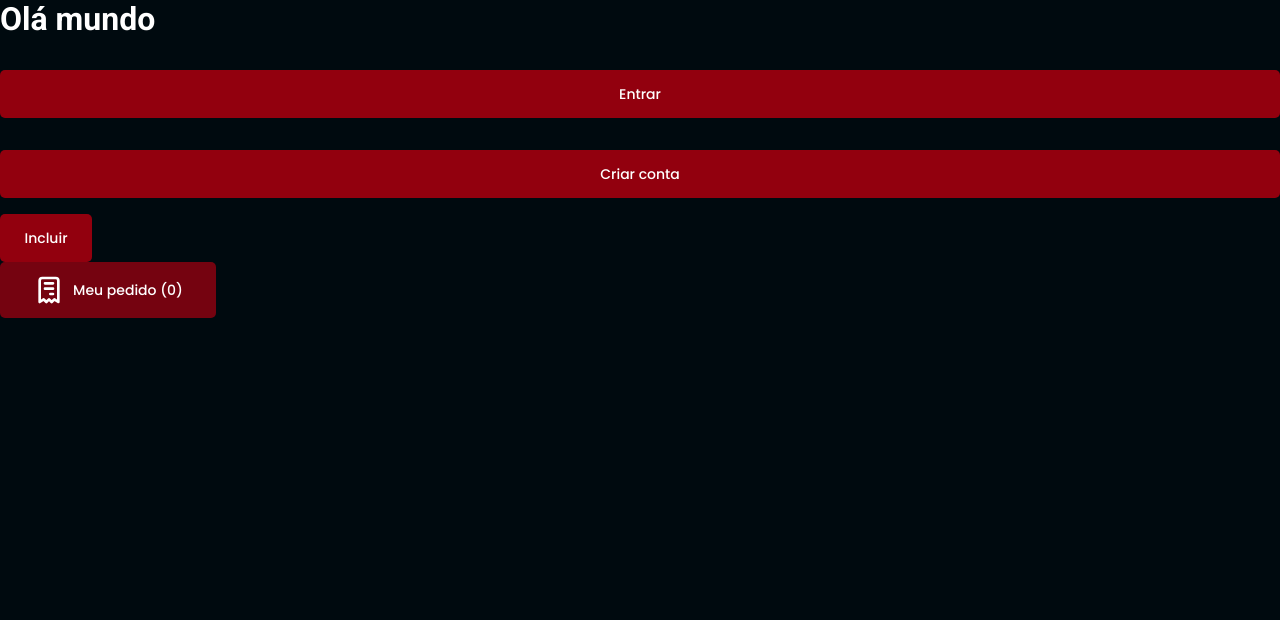
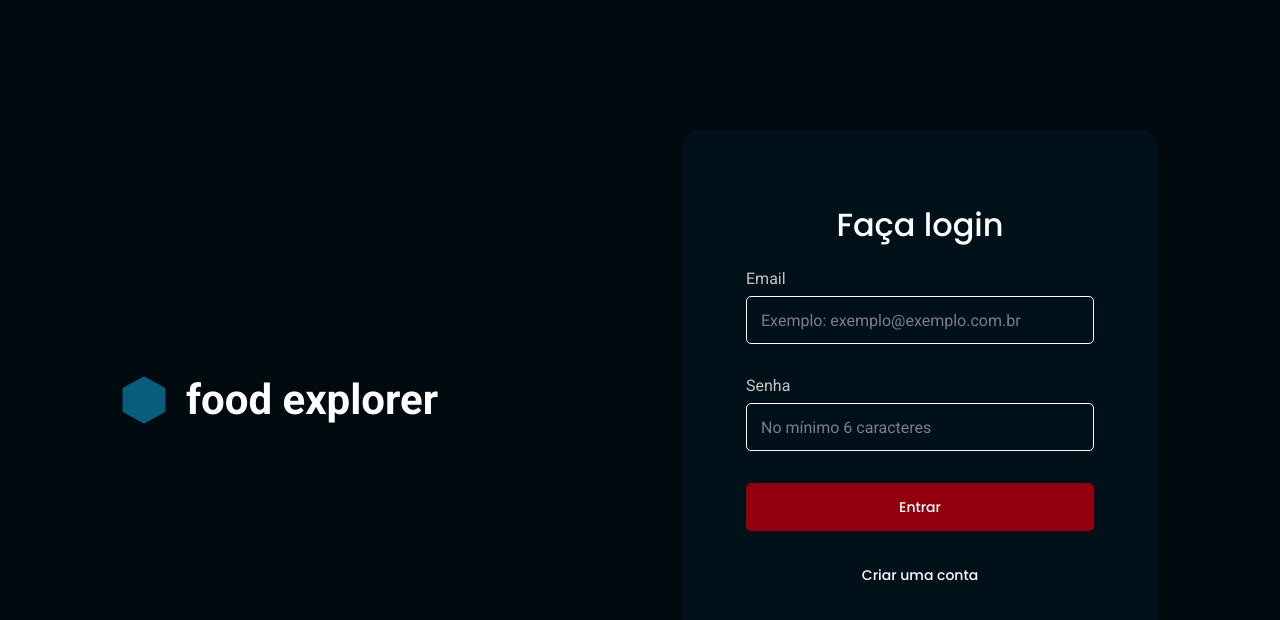
Before and after one commit to RenanFachin/RS_FoodExplorer, a React (Vite) app: page / in a window 1280 px wide. Shown: the top 620 px of the page. Built offline with nearby package versions, Linux system fonts and the light colour scheme.

Commit message:
Cria o componente INPUT e também a página SignIn

```diff
--- a/src/components/Button/styles.js
+++ b/src/components/Button/styles.js
@@ -11,7 +11,6 @@ export const Container = styled.button`
     border-radius: 5px;
 
     padding: 12px 32px;
-    margin-top: 32px;
 
     &disabled{
         opacity: 0.5;
--- /dev/null
+++ b/src/components/Input/index.jsx
@@ -0,0 +1,14 @@
+import { Container } from './styles';
+
+export function Input({label, title, icon: Icon, ...rest}){
+    return(
+        <Container>
+            <label htmlFor="{label}">
+                {title}
+            </label>
+
+            {Icon && <Icon  size={20} />}
+            <input id={label} {...rest} />
+        </Container>
+    )
+}
--- /dev/null
+++ b/src/components/Input/styles.js
@@ -0,0 +1,31 @@
+import styled from "styled-components";
+
+export const Container = styled.div`
+    width: 100%;
+
+    display: flex;
+    align-items: center;
+    flex-direction: column;
+    gap: 8px;
+
+    background-color: ${({theme}) => theme.COLORS.BACKGROUND_200};
+
+    > label{
+        width: 100%;
+        color: ${({theme}) => theme.COLORS.GRAY_100};
+    }
+
+    > input {
+        height: 48px;
+        width: 100%;
+        padding: 12px 14px;
+        color: ${({theme}) => theme.COLORS.WHITE};
+        background: transparent;
+        border-radius: 5px;
+        border: 1px solid white;
+    }
+
+    > svg {
+            margin-left: 14px;
+    }
+`;
--- a/src/pages/SignIn/index.jsx
+++ b/src/pages/SignIn/index.jsx
@@ -1,30 +1,50 @@
-import { Container } from './styles'
+import { Container, Form } from './styles'
 
 // Importanto componentes que serão utilizados na estrutura da página SignIn
-import {Button} from '../../components/Button/'
-import {AddButton} from '../../components/AddButton/'
-import {HeaderButton} from '../../components/HeaderButton/'
+import { Input } from '../../components/Input'
+import { Button } from '../../components/Button'
+
 
 export function SignIn() {
   return (
     <Container>
-      <h1>Olá mundo</h1>
 
-      <Button
-      title="Entrar"
-      // loading
+    <div>
+      <svg width="44" height="48" viewBox="0 0 44 48" fill="none" xmlns="http://www.w3.org/2000/svg">
+      <path d="M22.0318 0.216515L43.4349 12.0919V35.8426L22.0318 47.7179L0.628698 35.8426V12.0919L22.0318 0.216515Z" fill="#065E7C"/>
+      </svg>
+
+      <h1>food explorer</h1>
+    </div>
+
+      <Form>
+
+      <h2>Faça login</h2>
+
+      <Input
+      title="Email"
+      type="email"
+      label="email"
+      placeholder = "Exemplo: exemplo@exemplo.com.br"
+      required
       />
 
-      <Button
-      title="Criar conta"
+      <Input
+      title="Senha"
+      label="password"
+      type="password"
+      placeholder = "No mínimo 6 caracteres"
+      minLength = "6"
+      required
       />
 
-      <AddButton />
+      <Button title="Entrar" />
 
-      <HeaderButton
-      title="Meu pedido (0)"
-      // Lembrar de fazer uma função para alterar o (0)
-      />
+      <a>
+        Criar uma conta
+      </a>
+
+      </Form>
 
     </Container>
   )
--- a/src/pages/SignIn/styles.js
+++ b/src/pages/SignIn/styles.js
@@ -1,5 +1,48 @@
 import styled from 'styled-components'
 
 export const Container = styled.div`
+    width: 100%;
+    height: 100vh;
+
+    display: flex;
+    align-items: center;
+    justify-content: space-around;
+
+    > div{
+        display: flex;
+        align-items: center;
+        gap: 20px;
+
+        > h1 {
+            font-size: 42px;
+            line-height: 50px;
+
+        }
+    }
 
 `;
+
+export const Form = styled.form`
+
+    background-color: ${({theme}) => theme.COLORS.BACKGROUND_200};
+    min-width: 476px;
+    min-height: 540px;
+
+    padding: 64px;
+
+    display: flex;
+    flex-direction: column;
+    justify-content: center;
+    align-items: center;
+
+    gap: 32px;
+    border-radius: 16px;
+
+    >h2 {
+        font-size: 32px;
+        font-weight: 500;
+        line-height: 24px;
+        text-align: center;
+    }
+
+`
--- a/src/styles/global.js
+++ b/src/styles/global.js
@@ -25,6 +25,7 @@ body, input, button, textarea{
 
 h1{
     font-size: bold;
+
 }
 
 h2, h3, a, button {
@@ -35,7 +36,7 @@ a{
     text-decoration: none;
 }
 
-button {
+button, a{
     font-size: 14px;
     line-height: 24px;
     font-weight: 500;
@@ -51,8 +52,13 @@ button:hover, a:hover{
     filter: brightness(0.9)
 }
 
+input{
+    font-family: 'Roboto', sans-serif;
+}
+
 ::placeholder{
     color: ${({ theme }) => theme.COLORS.GRAY_300};
+    font-family: 'Roboto', sans-serif;
 }
 
 `
--- a/src/styles/theme.js
+++ b/src/styles/theme.js
@@ -2,7 +2,7 @@ export default {
     COLORS: {
         BACKGROUND: "#000A0F",
         BACKGROUND_200: "#001119",
-        BACKGROUND_300: "#0D1D25",
+        INPUT_BACKGROUND: "#0D1D25",
         BRACKGROUND_HEADER: "#00111A",
 
         GRAY: "#E1E1E6",
```
